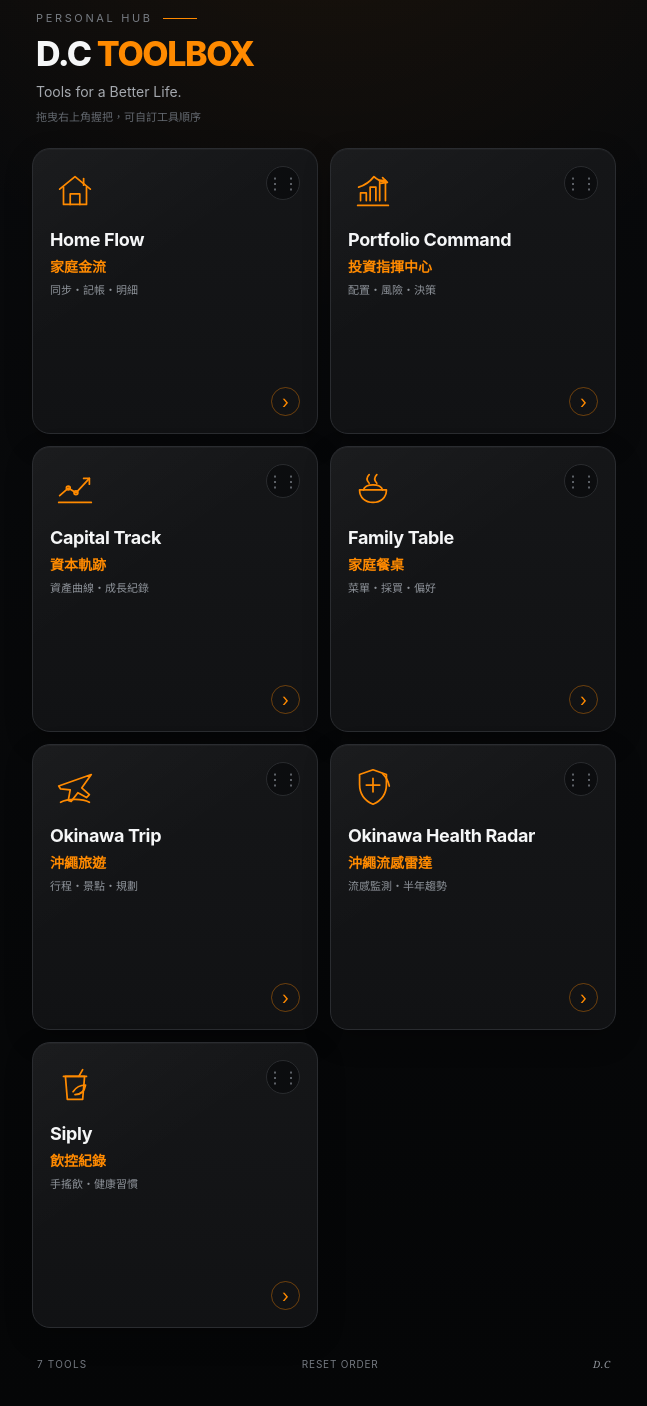
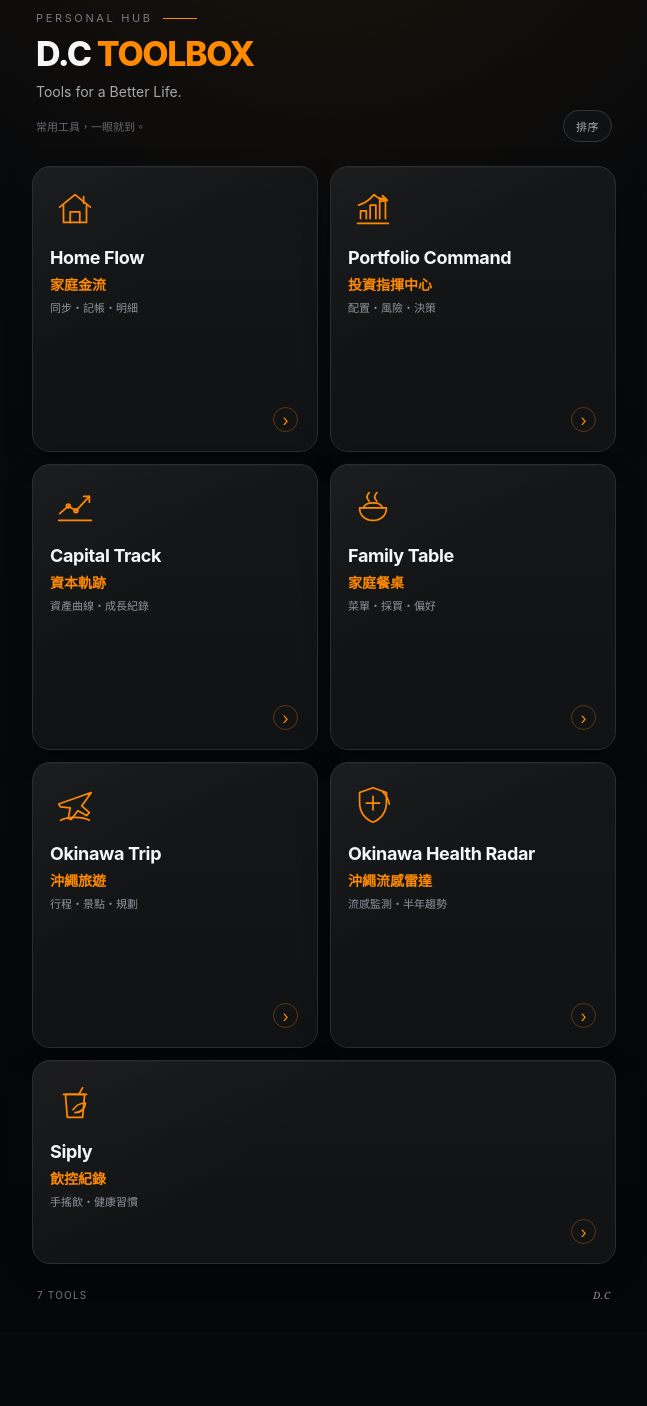
Before and after one commit to red0710-sys/dc-toolbok, a plain HTML site: page index.html in a window 1280 px wide. Shown: the part 55-1461 px from the top of the page, without its empty margins (316-963 px from the left). After the commit the page ends 1387 px from the top, so only its background shows below. Drawn offline with Linux system fonts and the light colour scheme.

Commit message:
Refine toolbox layout with dedicated sort mode

```diff
--- a/index.html
+++ b/index.html
@@ -34,8 +34,20 @@
     h1{font-size:34px;line-height:1;margin:0;font-weight:780;letter-spacing:-.04em}
     h1 span{color:var(--accent)}
     .sub{margin:12px 0 0;color:#a5a9af;font-size:14px}
-    .hint{margin:8px 0 0;color:#646970;font-size:11px}
+    .toolbar{display:flex;align-items:center;justify-content:space-between;gap:12px;margin-top:10px}
+    .hint{margin:0;color:#646970;font-size:11px}
+    .sort-toggle{
+      appearance:none;border:1px solid #323438;background:#101113;color:#a9adb2;
+      border-radius:999px;padding:7px 12px;font:inherit;font-size:11px;letter-spacing:.04em;
+      cursor:pointer;white-space:nowrap
+    }
+    .sort-toggle.active{color:var(--accent);border-color:rgba(255,138,0,.5);background:rgba(255,138,0,.06)}
     .grid{display:grid;grid-template-columns:repeat(2,minmax(0,1fr));gap:12px}
+    .grid>.card:last-child:nth-child(odd){
+      grid-column:1/-1;
+      aspect-ratio:auto;
+      min-height:138px;
+    }
     .card{
       position:relative;
       display:flex;
@@ -65,21 +77,24 @@
     }
     .symbol svg{width:46px;height:46px;stroke:currentColor;fill:none;stroke-width:1.8;stroke-linecap:round;stroke-linejoin:round}
     .drag{
-      width:34px;height:34px;border-radius:50%;
-      display:grid;place-items:center;
-      color:#6f747b;background:#0c0d0f;border:1px solid #292b2e;
-      font-size:16px;line-height:1;cursor:grab;user-select:none;-webkit-user-select:none;
+      width:30px;height:30px;border-radius:50%;
+      display:none;place-items:center;
+      color:#757a80;background:#0c0d0f;border:1px solid #2b2d31;
+      font-size:14px;line-height:1;cursor:grab;user-select:none;-webkit-user-select:none;
       touch-action:none;
     }
+    body.sorting .drag{display:grid}
+    body.sorting .card{border-color:#33363a}
     .drag:active{cursor:grabbing;color:var(--accent);border-color:rgba(255,138,0,.45)}
     .copy{margin-top:14px;min-width:0}
     .title{font-size:clamp(14px,3.7vw,18px);line-height:1.12;font-weight:720;letter-spacing:-.02em;overflow-wrap:anywhere}
     .zh{font-size:14px;font-weight:700;color:var(--accent);margin-top:6px}
     .desc{font-size:11px;line-height:1.45;color:var(--muted);margin-top:7px}
-    .foot{display:flex;align-items:center;justify-content:flex-end;margin-top:10px}
-    .arrow{width:29px;height:29px;border-radius:50%;display:grid;place-items:center;border:1px solid rgba(255,138,0,.38);color:var(--accent);font-size:18px}
+    .foot{display:flex;align-items:center;justify-content:flex-end;margin-top:8px}
+    .arrow{width:25px;height:25px;border-radius:50%;display:grid;place-items:center;border:1px solid rgba(255,138,0,.30);color:var(--accent);font-size:16px;margin:0 2px 2px 0}
     footer{display:flex;justify-content:space-between;align-items:center;padding:24px 5px 2px;color:#747980;font-size:10px;letter-spacing:.12em}
-    .reset{appearance:none;border:0;background:transparent;color:#747980;font:inherit;letter-spacing:.08em;padding:6px 0;cursor:pointer}
+    .reset{display:none;appearance:none;border:0;background:transparent;color:#747980;font:inherit;letter-spacing:.08em;padding:6px 0;cursor:pointer}
+    body.sorting .reset{display:block}
     .reset:hover{color:#aaaeb3}
     .sig{font-family:Georgia,serif;font-style:italic;letter-spacing:.08em;color:#90959c}
     @media(max-width:390px){
@@ -88,8 +103,9 @@
       .card{padding:14px;border-radius:16px}
       .symbol{width:44px;height:44px}
       .symbol svg{width:40px;height:40px}
-      .drag{width:30px;height:30px}
+      .drag{width:28px;height:28px}
       .desc{font-size:10px}
+      .grid>.card:last-child:nth-child(odd){min-height:126px}
     }
     @media(min-width:700px){
       main{padding-top:58px}
@@ -104,11 +120,14 @@
     <div class="eyebrow">PERSONAL HUB</div>
     <h1>D.C <span>TOOLBOX</span></h1>
     <p class="sub">Tools for a Better Life.</p>
-    <p class="hint">拖曳右上角握把，可自訂工具順序</p>
+    <div class="toolbar">
+      <p class="hint">常用工具，一眼就到。</p>
+      <button class="sort-toggle" id="sortToggle" type="button">排序</button>
+    </div>
   </header>
 
   <section class="grid" id="toolGrid">
-    <a class="card" data-id="home-flow" href="https://home-flow.red0710.workers.dev/#hf_f=hf_f7F5VxDnJWGNToTB&hf_t=xV2WJcHLeH62nRFddZgEVxoBT07y7JDAa2u8C1R7idY&hf_k=2rCUqK-Q-L7rrrl8iOg2urOSzzrE0Pl_nANpGrO6yM0" target="_blank" rel="noopener">
+    <a class="card" data-id="home-flow" href="https://home-flow.red0710.workers.dev/" target="_blank" rel="noopener">
       <div>
         <div class="top">
           <div class="symbol"><svg viewBox="0 0 48 48" aria-hidden="true"><path d="M8 22 24 9l16 13"/><path d="M12 20v18h24V20"/><path d="M19 38V27h10v11"/><path d="M33 11v7"/></svg></div>
@@ -194,6 +213,7 @@
   const grid = document.getElementById('toolGrid');
   const key = 'dc-toolbox-order-v1';
   const defaults = [...grid.querySelectorAll('.card')].map(c => c.dataset.id);
+  const sortToggle = document.getElementById('sortToggle');
   let dragging = null;
   let pointerDrag = null;
   let suppressClick = false;
@@ -217,6 +237,12 @@
   }
 
   restoreOrder();
+
+  sortToggle.addEventListener('click', () => {
+    const active = document.body.classList.toggle('sorting');
+    sortToggle.classList.toggle('active', active);
+    sortToggle.textContent = active ? '完成' : '排序';
+  });
 
   grid.addEventListener('dragstart', e => {
     const handle = e.target.closest('.drag');
@@ -295,7 +321,7 @@
   });
 
   grid.addEventListener('click', e => {
-    if (suppressClick || e.target.closest('.drag')) e.preventDefault();
+    if (document.body.classList.contains('sorting') || suppressClick || e.target.closest('.drag')) e.preventDefault();
   });
 
   document.getElementById('resetOrder').addEventListener('click', () => {
```
